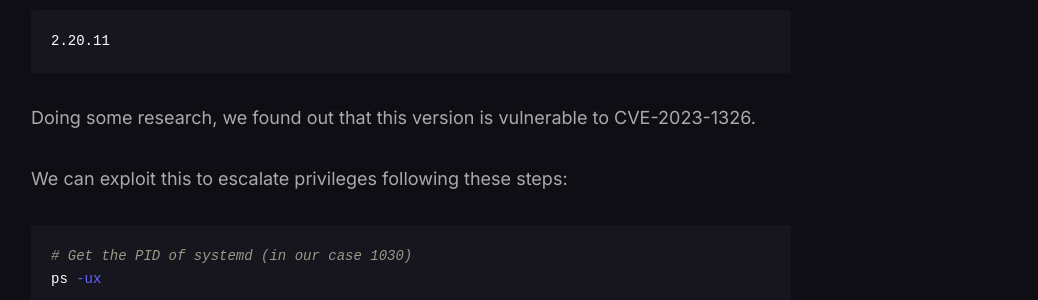
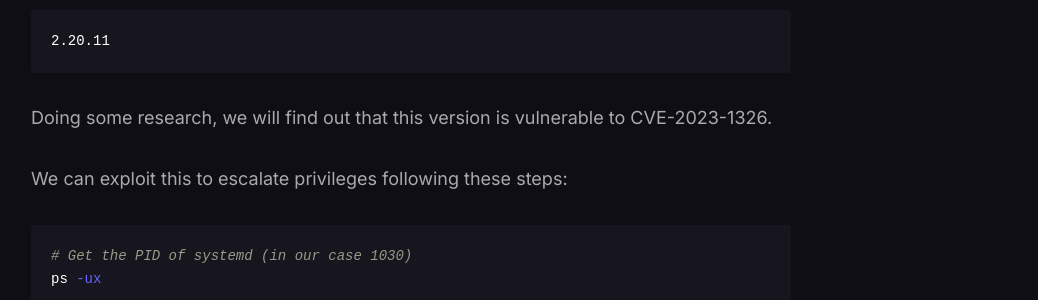
Before and after one commit to Vorkharium/vorkharium.github.io, a Jekyll site: the page built from _posts/2024-11-20-HTB-DevVortex-Write-up.md, in a window 1280 px wide and 900 px high, scrolled down 9200 px. Shown: the part 153-453 px from the top of the window, without its empty margins (229-1267 px from the left). Built offline with Jekyll 4.4.1, drawn with Linux system fonts in a browser that asks for light colours.

Commit message:
Update 2024-11-20-HTB-DevVortex-Write-up.md

````diff
--- a/_posts/2024-11-20-HTB-DevVortex-Write-up.md
+++ b/_posts/2024-11-20-HTB-DevVortex-Write-up.md
@@ -314,7 +314,7 @@ Lets check the version of apport-cli:
 2.20.11
 ```
 
-Doing some research, we found out that this version is vulnerable to CVE-2023-1326.
+Doing some research, we will find out that this version is vulnerable to CVE-2023-1326.
 
 We can exploit this to escalate privileges following these steps:
 
````
